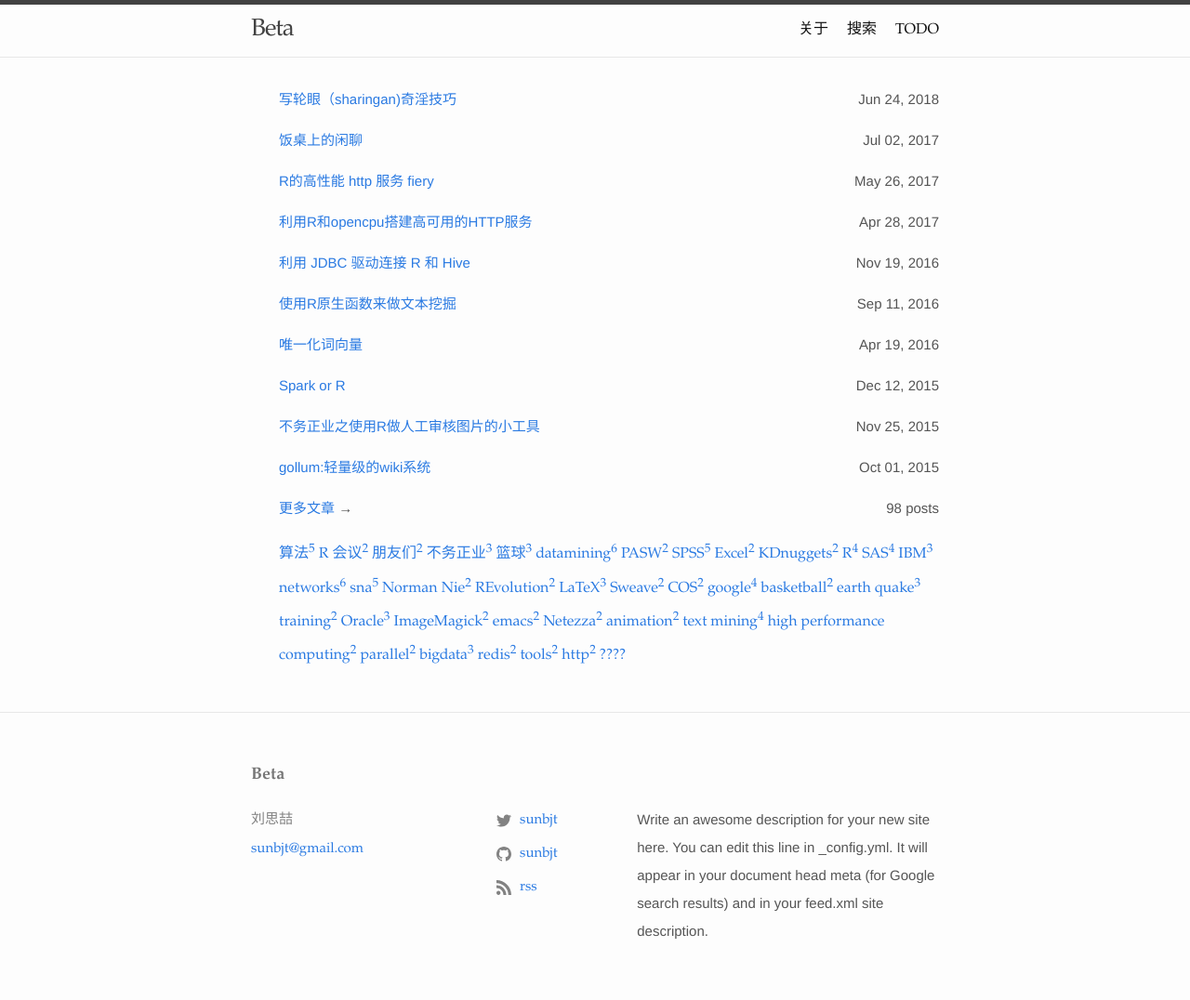
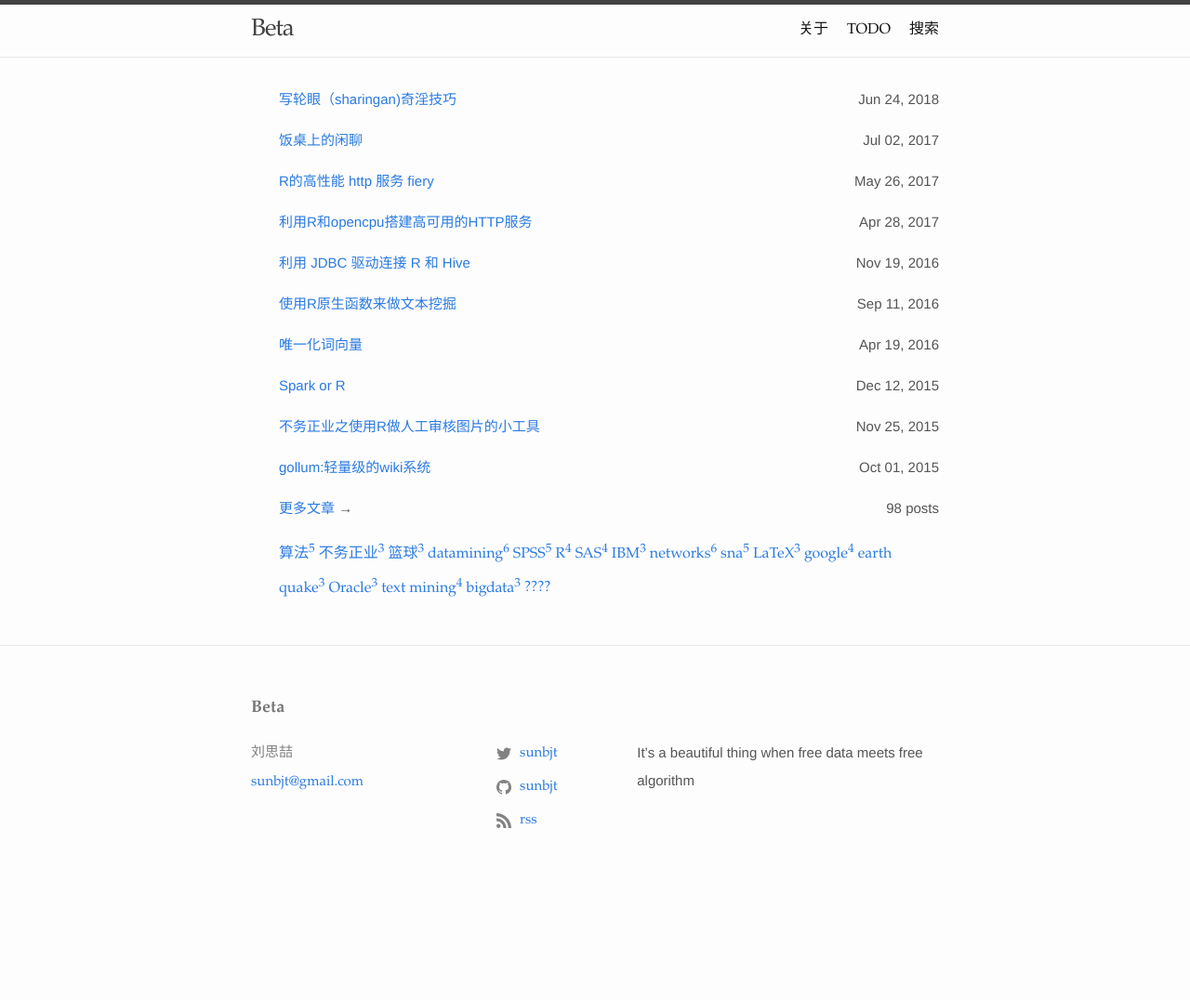
Before and after one commit to liuyilc/sunbjt.github.io, a Jekyll site: the page built from index.md, in a window 1280 px wide. Shown: the whole page at 93% size. Built offline with Jekyll 4.4.1, drawn with Linux system fonts in a browser that asks for light colours; some web fonts are replaced; after the commit the page ends 958 px from its top, so only the background shows below that.

```diff
--- a/_config.yml
+++ b/_config.yml
@@ -2,9 +2,7 @@ title: Beta
 author: 刘思喆
 email: sunbjt@gmail.com
 description: > # this means to ignore newlines until "twitter_username:"
-  Write an awesome description for your new site here. You can edit this
-  line in _config.yml. It will appear in your document head meta (for
-  Google search results) and in your feed.xml site description.
+  It’s a beautiful thing when free data meets free algorithm
 
 # social links
 # twitter_username: jekyllrb
@@ -33,12 +31,15 @@ show_excerpts: false # set to true to show excerpts on the homepage
 # Minima date format
 # refer to http://shopify.github.io/liquid/filters/date/ if you want to customize this
 minima:
-  date_format: "%b %-d, %Y"
+  date_format: "%b %d, %Y"
 
 # If you want to link only specific pages in your header, uncomment
 # this and add the path to the pages in order as they should show up
-#header_pages:
-# - about.md
+header_pages:
+ - about.md
+ - archive.md
+ - todo.md
+ - search.html
 
 # Build settings
 theme: minima
@@ -46,3 +47,6 @@ theme: minima
 plugins:
  - jekyll-feed
  - jekyll-seo-tag
+
+disqus:
+ shortname: sunbjt
--- a/_layouts/home.html
+++ b/_layouts/home.html
@@ -16,7 +16,7 @@ layout: default
 </div>
 <div class="block">
     {% for tag in site.tags %}
-    {% if tag[1].size > 1 %}
+    {% if tag[1].size > 2 %}
     <a href="/tag/#{{ tag | first }}">{{ tag | first }}<sup>{{ tag[1].size }}</sup></a>
     {% endif %}
     {% endfor %}<a href="/tag"> ???? </a>
--- a/_sass/minima/_base.scss
+++ b/_sass/minima/_base.scss
@@ -26,6 +26,7 @@ body {
   display: flex;
   min-height: 100vh;
   flex-direction: column;
+  font-family: 'Droid Serif', 'Palatino Linotype', 'Book Antiqua', Palatino, 'Songti SC', serif;
 }
 
 
@@ -152,6 +153,7 @@ code {
   border: 1px solid $grey-color-light;
   border-radius: 3px;
   background-color: #eef;
+  font-family: 'Source Code Pro'
 }
 
 code {
@@ -355,3 +357,18 @@ h4 {
 h4 small {
     font-size: 12px;
 }
+
+@font-face {
+  font-family: 'Droid Serif';
+  font-style: normal;
+  font-weight: 400;
+  src: local('Droid Serif'), local('DroidSerif'),
+       url('woff/droid-serif.woff') format('woff');
+}
+@font-face {
+  font-family: 'Source Code Pro';
+  font-style: normal;
+  font-weight: 400;
+  src: local('Source Code Pro'), local('SourceCodePro-Regular'),
+       url('woff/source-code-pro.woff') format('woff');
+}
```
Also changed, not shown: README.md.
